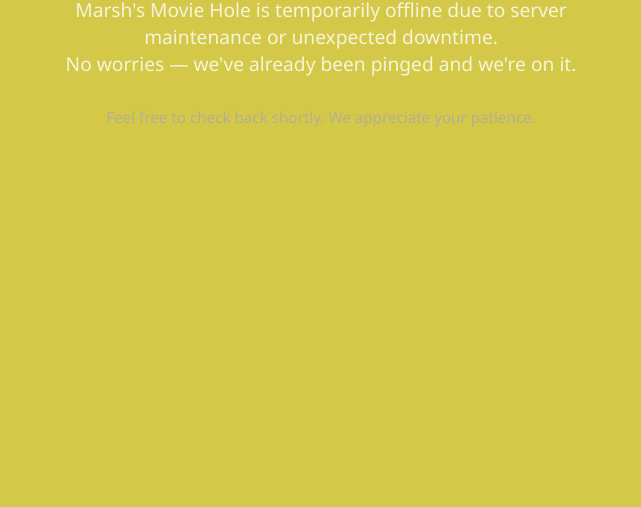
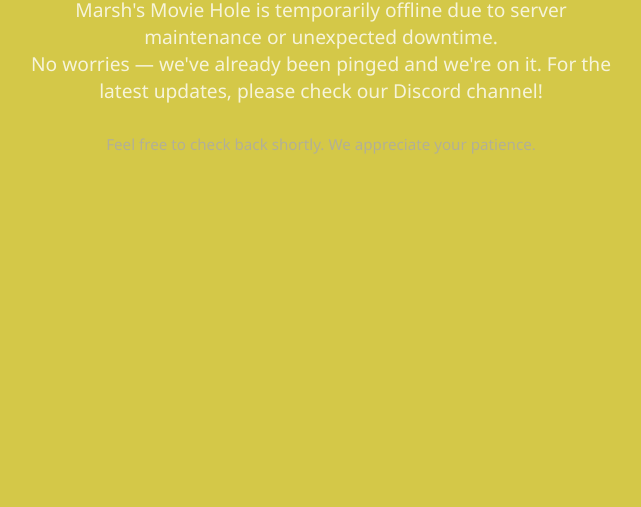
Before and after one commit to hammy414/hammy414.github.io, a plain HTML site: page index.html in a window 1280 px wide. Shown: the part 293-800 px from the top of the page, without its empty margins (319-960 px from the left). Drawn offline with Linux system fonts and the light colour scheme.

Commit message:
Update index.html

```diff
--- a/index.html
+++ b/index.html
@@ -39,6 +39,7 @@
   <p>
     Marsh's Movie Hole is temporarily offline due to server maintenance or unexpected downtime.<br />
     No worries — we've already been pinged and we're on it.
+    For the latest updates, please check our Discord channel!
   </p>
   <p class="pinged">Feel free to check back shortly. We appreciate your patience.</p>
 </body>
```
